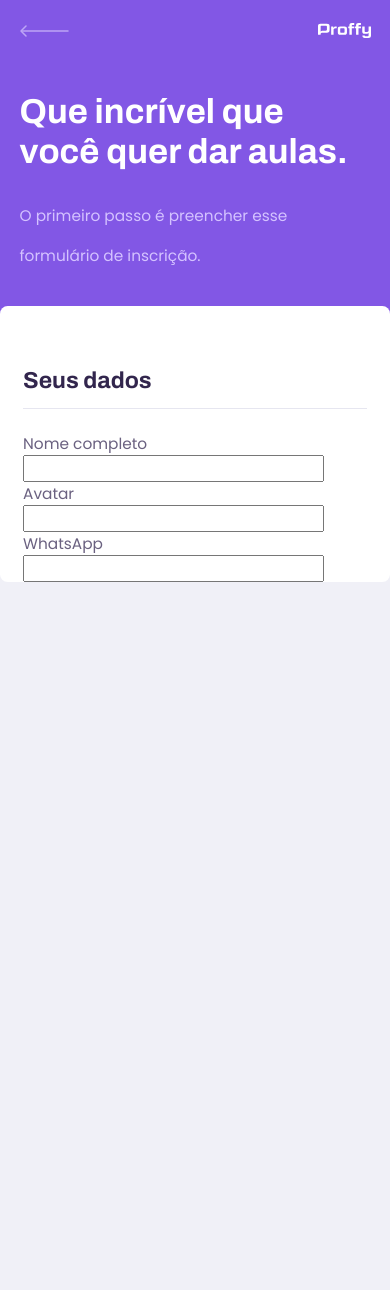
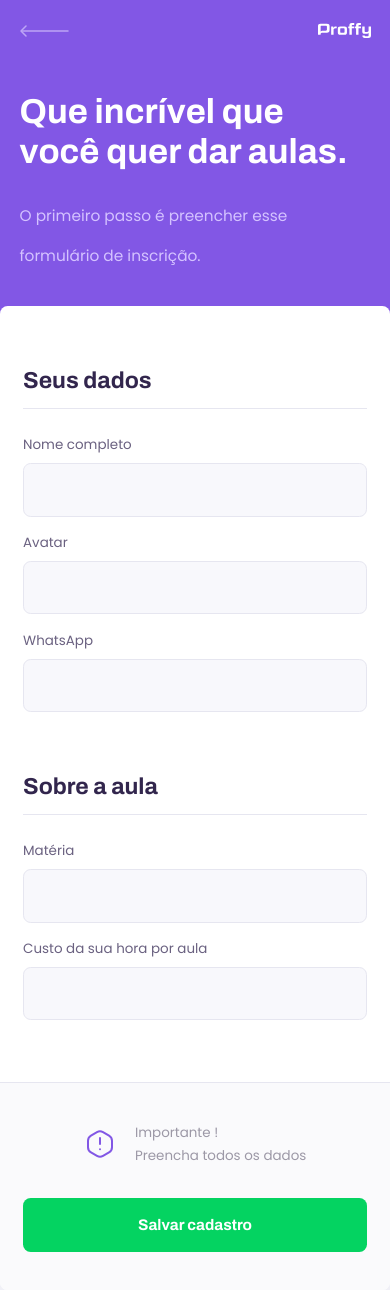
Before and after one commit to beniciodaniel/proffy-nwl, a React (Create React App) app: page /give-classes in a window 390 px wide. Before the commit the page ends 844 px from the top, so only its background shows below. Built offline with nearby package versions, Linux system fonts and the light colour scheme.

Commit message:
Apply style and finishes mobile form

```diff
--- a/src/components/Input/styles.css
+++ b/src/components/Input/styles.css
@@ -0,0 +1,34 @@
+.input-block {
+  position: relative;
+}
+
+.input-block + .input-block {
+  margin-top: 1.4rem;
+}
+
+.input-block label {
+  font-size: 1.4rem;
+}
+
+.input-block input {
+  width: 100%;
+  height: 5.6rem;
+  margin-top: 0.8rem;
+  border-radius: 0.8rem;
+  background: var(--color-input-background);
+  border: 1px solid var(--color-line-in-white);
+  outline: 0;
+  padding: 0 1.6rem;
+  font: 1.6rem Archivo;
+}
+
+.input-block:focus-within::after {
+  width: calc(100% - 3.2rem);
+  height: 5px;
+  content: '';
+  background: var(--color-primary-light);
+  position: absolute;
+  left: 1.6rem;
+  right: 1.6rem;
+  bottom: 0;
+}
--- a/src/pages/TeacherForm/index.tsx
+++ b/src/pages/TeacherForm/index.tsx
@@ -1,7 +1,9 @@
 import React from 'react';
 import PageHeader from '../../components/PageHeader';
+import Input from '../../components/Input';
 
 import './styles.css';
+import warningIcon from '../../assets/images/icons/warning.svg';
 
 function TeacherForm() {
   return (
@@ -14,22 +16,25 @@ function TeacherForm() {
       <main>
         <fieldset>
           <legend>Seus dados</legend>
+          <Input name="name" label="Nome completo" />
+          <Input name="avatar" label="Avatar" />
+          <Input name="whatsapp" label="WhatsApp" />
+        </fieldset>
 
-          <div className="input-block">
-            <label htmlFor="name">Nome completo</label>
-            <input type="text" id="name" />
-          </div>
+        <fieldset>
+          <legend>Sobre a aula</legend>
+          <Input name="subject" label="Matéria" />
+          <Input name="cost" label="Custo da sua hora por aula" />
+        </fieldset>
 
-          <div className="input-block">
-            <label htmlFor="avatar">Avatar</label>
-            <input type="text" id="avatar" />
-          </div>
-
-          <div className="input-block">
-            <label htmlFor="whatsapp">WhatsApp</label>
-            <input type="text" id="whatsapp" />
-          </div>
-        </fieldset>
+        <footer>
+          <p>
+            <img src={warningIcon} alt="Ícone de Aviso" />
+            Importante ! <br />
+            Preencha todos os dados
+          </p>
+          <button type="button">Salvar cadastro</button>
+        </footer>
       </main>
     </div>
   );
```
